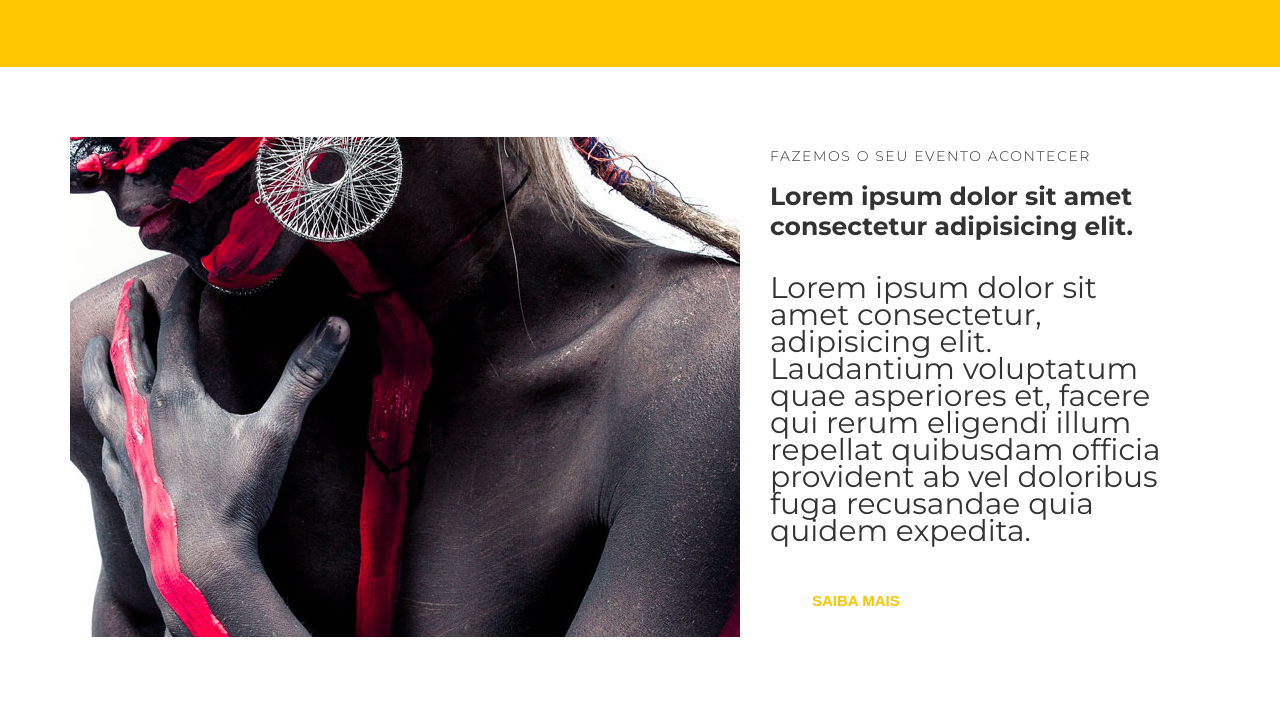
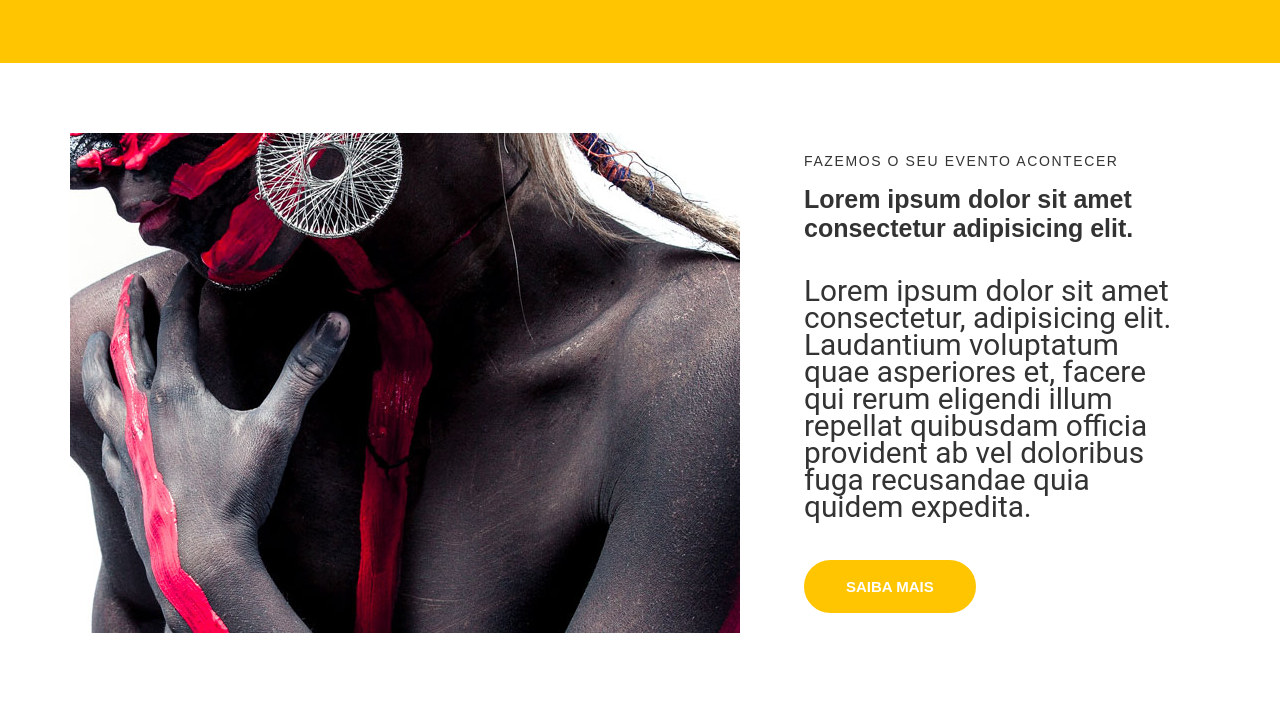
Before and after one commit to wilianfausto/studion, a website: page src/index.html in a window 1280 px wide. Shown: the part 1010-1735 px from the top of the page. Drawn offline with Linux system fonts and the light colour scheme.

Commit message:
Created and stylized boton insitutional

```diff
--- a/src/style.css
+++ b/src/style.css
@@ -1,5 +1,4 @@
-@import url('https://fonts.googleapis.com/css2?family=Montserrat:wght@300;400;700;900&display=swap'); /*impostação fontes */
-@import url('https://fonts.googleapis.com/css2?family=Roboto&display=swap');
+@import url('https://fonts.googleapis.com/css2?family=Montserrat:wght@300;400;700;900&family=Roboto&display=swap')
 
 * {
     box-sizing: border-box;
@@ -8,9 +7,11 @@
 :root {
     font-family: 'Montserrat', sans-serif;
     font-size: 16px;
-    color: #333;
+    --color-copy: #333;
     --color-primary: #ffc500; /*variavel para ser reutilizada em qualquer situação*/
-    --default-padding: 1rem
+    --default-padding: 1rem;
+    color: var(--color-copy);
+
 }
 
 body {
@@ -137,8 +138,9 @@ ul {
 }
 
 .btn:hover,
-.btn:active
-.btn:focus {
+.btn:active,
+.btn:focus,
+.btn--institutional {
     border-color: var(--color-primary);
     background-color: var(--color-primary);
     color: #fff;
@@ -169,7 +171,7 @@ ul {
 
 .institutional {
     display: grid;
-    grid-template-columns: auto auto;
+    grid-template-columns: 44rem auto;
     align-items: center;
     padding: 4.375rem;
 }
@@ -192,8 +194,15 @@ ul {
 }
 
 .institutional p {
+    font-family: 'Roboto', sans-serif;
     font-size: 1.8625rem;
     line-height: 1.6875rem;
+    margin-bottom: 0;
+    margin-bottom: 2.5rem;
 }
 
-.btn
+.btn--institutional:hover {
+    color: var(--color-copy);
+    background: unset;
+    border-color: var(--color-copy);
+}
```
